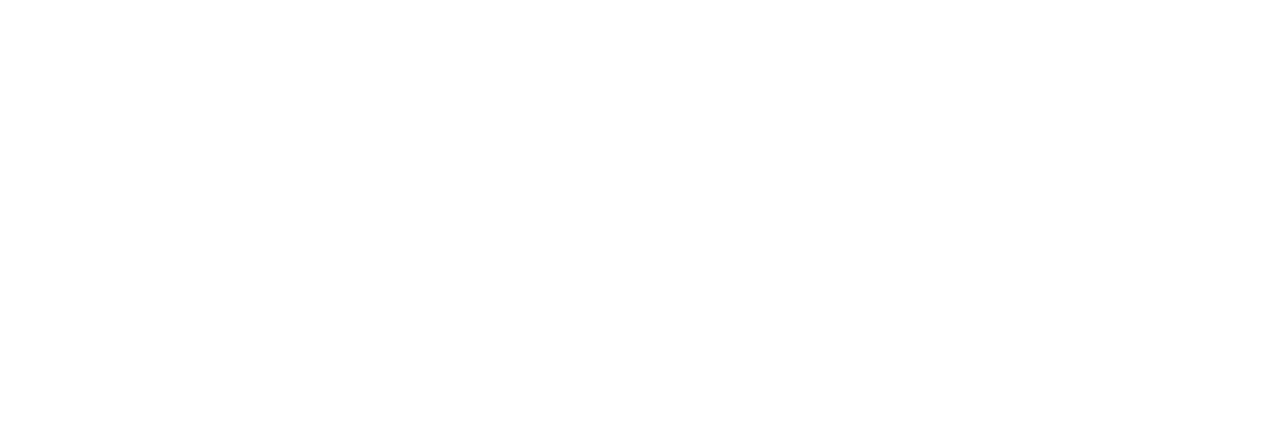
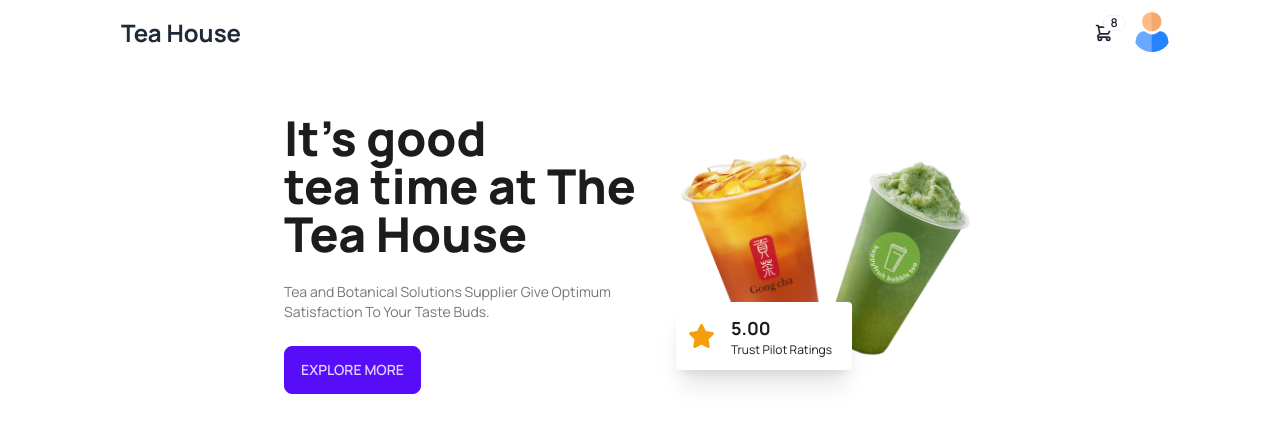
Before and after one commit to naymurabir/Tea-House, a plain HTML site: page index.html in a window 1280 px wide. Drawn offline with nearby package versions, Linux system fonts and the light colour scheme.

Commit message:
banner & nav done

```diff
--- a/index.html
+++ b/index.html
@@ -1,5 +1,5 @@
 <!DOCTYPE html>
-<html lang="en">
+<html lang="en" data-theme="light">
 
 <head>
     <meta charset="UTF-8">
@@ -12,6 +12,9 @@
     <link href="https://fonts.googleapis.com/css2?family=Manrope:wght@400;500;600;700;800&display=swap"
         rel="stylesheet">
 
+    <!-- Font Awesome -->
+    <script src="https://kit.fontawesome.com/9fb8d1b6a6.js" crossorigin="anonymous"></script>
+
     <!-- DaisyUI -->
     <link href="https://cdn.jsdelivr.net/npm/daisyui@3.4.0/dist/full.css" rel="stylesheet" type="text/css" />
     <script src="https://cdn.tailwindcss.com"></script>
@@ -23,6 +26,9 @@
                 extend: {
                     colors: {
                         clifford: '#da373d',
+                        'primary-text': '#1C1C1C',
+                        'primary-description': '#777',
+                        'primary-btn': '',
                     }
                 }
             }
@@ -38,13 +44,100 @@
     </style>
 </head>
 
-<body>
+<body class="manrope">
     <header>
+        <!-- Navbar -->
+        <nav class="max-w-screen-xl mx-auto px-0 md:px-16 lg:px-24">
+            <div class="navbar bg-base-100">
+                <div class="flex-1">
+                    <a class="btn btn-ghost normal-case text-2xl font-bold">Tea House</a>
+                </div>
+                <div class="flex-none">
+                    <div class="dropdown dropdown-end">
+                        <label tabindex="0" class="btn btn-ghost btn-circle">
+                            <div class="indicator">
+                                <svg xmlns="http://www.w3.org/2000/svg" class="h-5 w-5" fill="none" viewBox="0 0 24 24"
+                                    stroke="currentColor">
+                                    <path stroke-linecap="round" stroke-linejoin="round" stroke-width="2"
+                                        d="M3 3h2l.4 2M7 13h10l4-8H5.4M7 13L5.4 5M7 13l-2.293 2.293c-.63.63-.184 1.707.707 1.707H17m0 0a2 2 0 100 4 2 2 0 000-4zm-8 2a2 2 0 11-4 0 2 2 0 014 0z" />
+                                </svg>
+                                <span class="badge badge-sm indicator-item">8</span>
+                            </div>
+                        </label>
+                        <div tabindex="0" class="mt-3 z-[1] card card-compact dropdown-content w-52 bg-base-100 shadow">
+                            <div class="card-body">
+                                <span class="font-bold text-lg">8 Items</span>
+                                <span class="text-info">Subtotal: $999</span>
+                                <div class="card-actions">
+                                    <button class="btn btn-primary btn-block">View cart</button>
+                                </div>
+                            </div>
+                        </div>
+                    </div>
+                    <div class="dropdown dropdown-end">
+                        <label tabindex="0" class="btn btn-ghost btn-circle avatar">
+                            <div class="w-10 rounded-full">
+                                <img src="./images/avatar.png" />
+                            </div>
+                        </label>
+                        <ul tabindex="0"
+                            class="menu menu-sm dropdown-content mt-3 z-[1] p-2 shadow bg-base-100 rounded-box w-52">
+                            <li>
+                                <a class="justify-between">
+                                    Profile
+                                    <span class="badge">New</span>
+                                </a>
+                            </li>
+                            <li><a>Settings</a></li>
+                            <li><a>Logout</a></li>
+                        </ul>
+                    </div>
+                </div>
+            </div>
+        </nav>
+    </header>
+    <!-- Banner -->
+    <div class="max-w-screen-xl mx-auto px-0 md:px-5 lg:px-24 mt-8">
 
-    </header>
+        <div class="hero">
+            <div class="hero-content flex-col md:flex-col lg:flex-row gap-10">
+
+                <div>
+                    <h1 class="text-5xl font-extrabold text-primary-text">It's good <br>
+                        tea time at The <br> Tea House</h1>
+                    <p class="py-6 text-sm text-primary-description">Tea and Botanical Solutions Supplier Give Optimum
+                        <br>
+                        Satisfaction
+                        To Your Taste
+                        Buds.
+                    </p>
+                    <button class="btn btn-primary">Explore More</button>
+                </div>
+                <div>
+                    <img class="w-80 md:w-92 lg:w-92" src="./images/banner.png" class="max-w-sm " />
+
+                    <!-- Badge -->
+                    <div class="-mt-20 relative flex items-center gap-4 shadow-xl bg-white p-3 w-44 rounded">
+                        <div>
+                            <i class="fa-solid fa-star text-amber-500 text-2xl"></i>
+                        </div>
+                        <div>
+                            <h3 class="text-[#1C1C1C] text-lg font-bold ">5.00</h3>
+                            <p class="text-[#1C1C1C] text-xs">Trust Pilot Ratings</p>
+                        </div>
+                    </div>
+                </div>
+
+            </div>
+        </div>
+
+    </div>
     <main>
 
     </main>
+    <footer>
+
+    </footer>
 </body>
 
 </html>
```
Also changed, not shown: images/avatar.png (added).
